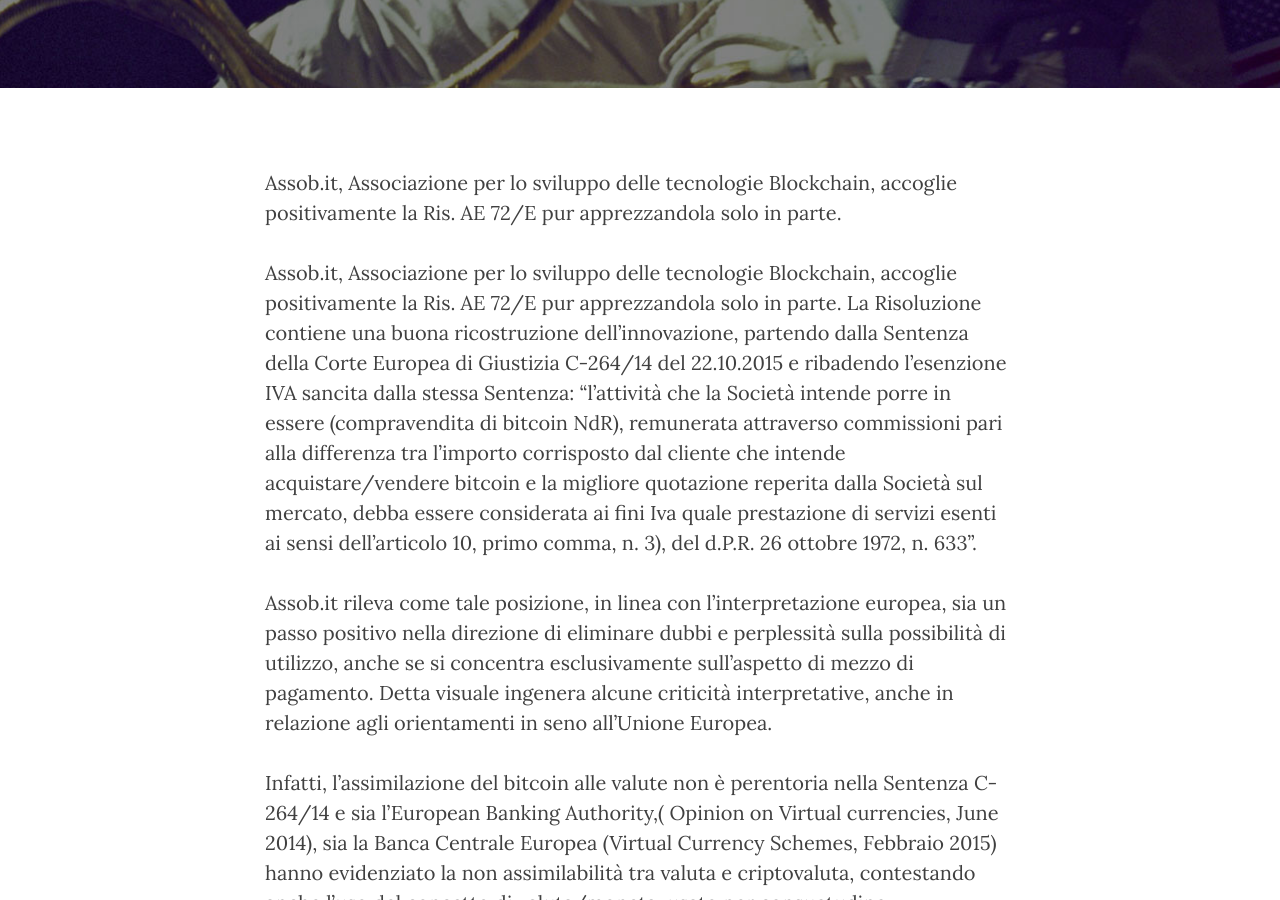
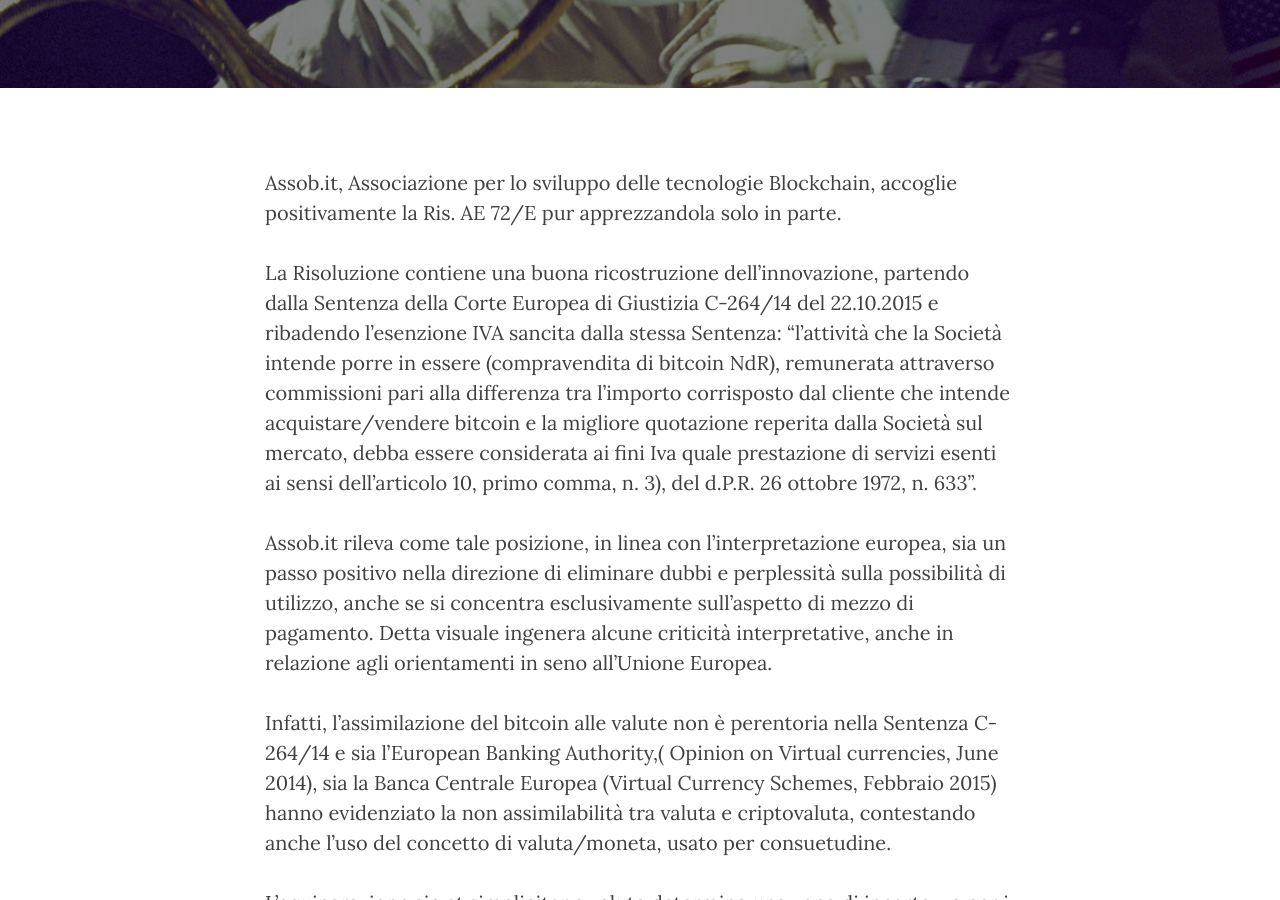
Before and after one commit to assobit/assobit.github.io, a Jekyll site: the page built from _posts/2016-11-14-17-49-37.md, in a window 1280 px wide and 900 px high, scrolled down 510 px. Built offline with Jekyll 4.4.1, drawn with Linux system fonts in a browser that asks for light colours; nearby versions of some CDN libraries.

Commit message:
prime due righe ripetute

```diff
--- a/_posts/2016-11-14-17-49-37.md
+++ b/_posts/2016-11-14-17-49-37.md
@@ -11,8 +11,6 @@
 
 <!-- more -->
 
-Assob.it, Associazione per lo sviluppo delle tecnologie Blockchain, accoglie positivamente
-la Ris. AE 72/E pur apprezzandola solo in parte.
 La Risoluzione contiene una buona ricostruzione dell’innovazione, partendo dalla Sentenza della Corte Europea di Giustizia
 C-264/14 del 22.10.2015 e ribadendo l’esenzione IVA sancita dalla stessa Sentenza: “l’attività che la Società
 intende porre in essere (compravendita di bitcoin NdR), remunerata attraverso commissioni pari alla differenza tra
```
